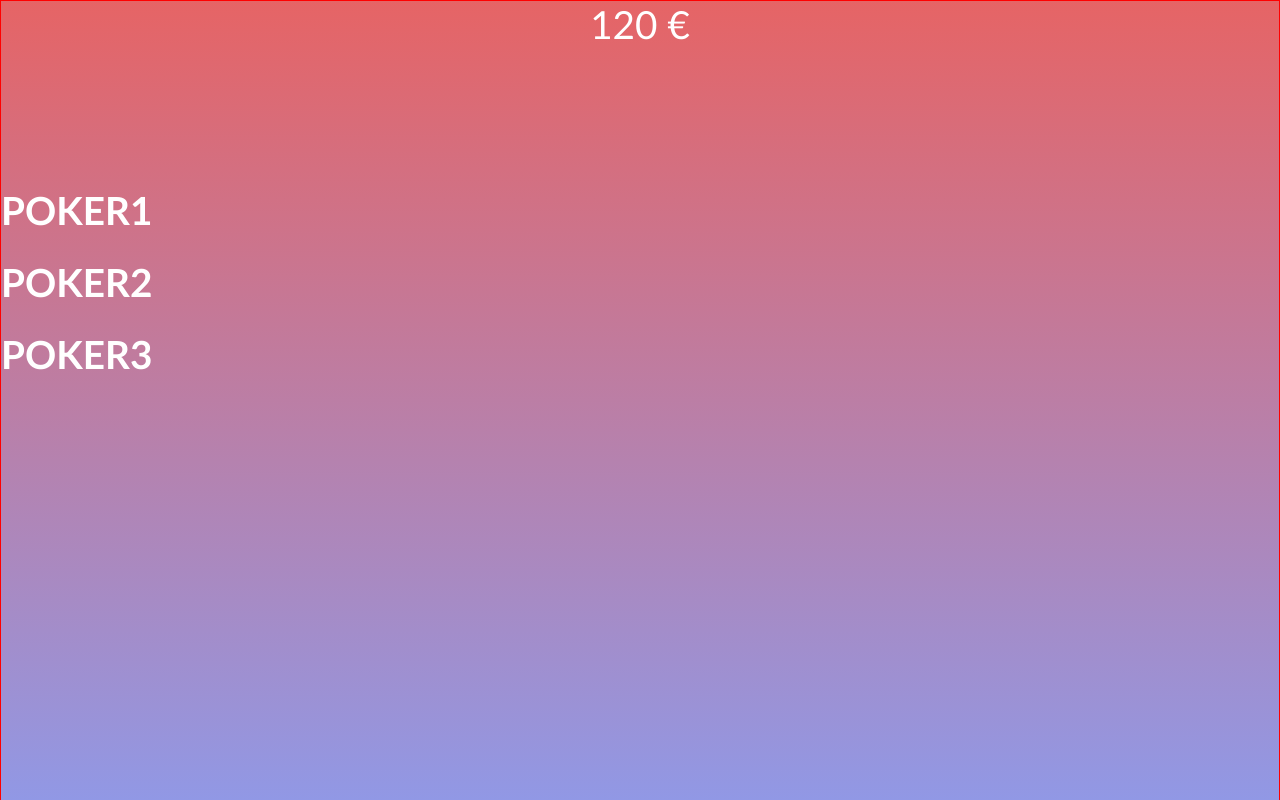
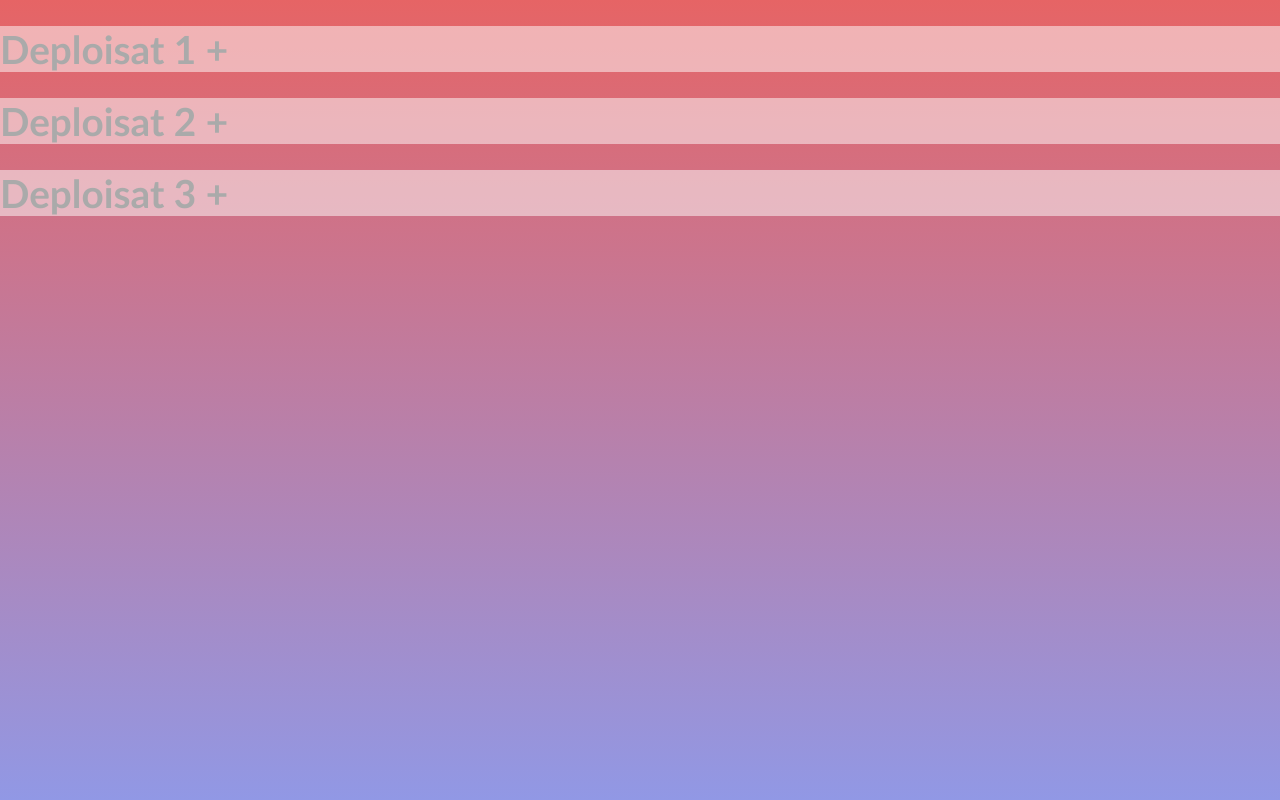
Before and after one commit to Chamoniix/cagnotte, an Angular app: page / in a window 1280 px wide. Built offline with nearby package versions, Linux system fonts and the light colour scheme.

Commit message:
5 files modified, 1 added, 1 deleted

```diff
--- a/src/app/app.component.html
+++ b/src/app/app.component.html
@@ -1,4 +1,6 @@
+<!--
 <app-somme [sommeTotale]="sommeTotale"></app-somme>
+-->
 
 <div id="partie-container">
   <app-partie *ngFor="let partie of parties"
--- a/src/app/app.component.scss
+++ b/src/app/app.component.scss
@@ -3,7 +3,6 @@
   flex-direction: column;
   height: 100%;
   flex-grow: 0;
-  border: 1px solid red;
 
   app-somme {
     height: 20%;
--- a/src/app/app.component.ts
+++ b/src/app/app.component.ts
@@ -35,7 +35,7 @@ export class AppComponent implements OnInit {
 
   private initPartie(i: number): Partie {
     return new Partie({
-        typePartie: 'POKER' + i,
+        typePartie: 'Deploisat ' + i,
         //date: moment('2019-08-26'),
         nombreJoueurs: 4,
         resultats: [
--- a/src/app/components/partie/partie.component.html
+++ b/src/app/components/partie/partie.component.html
@@ -1,9 +1,9 @@
-<h1>{{partie.typePartie}} <span>{{partie.date}}</span> </h1>
+<h1>{{partie.typePartie}} <span>{{partie.date}}</span> <span class="plus" (click)="tooglePartie()">+</span> </h1>
 
 <div *ngIf="deployed" class="content">
   <p> GAGNANT : {{getGagnant()}}</p>
 
-  <div *ngFor="let res of partie.resultats">
+  <div *ngFor="let res of partie.resultats" class="detail">
     <p *ngIf="res.joueurPreneur !== undefined">{{res.joueurDonneur.prenom}} -> {{res.joueurPreneur.prenom}} <span>{{res.somme}}€</span></p>
   </div>
 </div>
--- /dev/null
+++ b/src/app/components/partie/partie.component.scss
@@ -0,0 +1,24 @@
+:host {
+  color: #aaaaaa;
+
+  h1 {
+    background-color: rgba(255,255,255,.5);
+
+    span {
+
+      &.plus {
+        cursor: pointer;
+        display: inline-block;
+
+        &:hover {
+          transform: rotate(90deg);
+          transition: transform 550ms ease;
+        }
+      }
+    }
+  }
+
+  .detail {
+
+  }
+}
--- a/src/app/components/partie/partie.component.ts
+++ b/src/app/components/partie/partie.component.ts
@@ -4,7 +4,7 @@ import { Partie } from '../../model/partie.model';
 @Component({
   selector: 'app-partie',
   templateUrl: './partie.component.html',
-  styleUrls: ['./partie.component.css']
+  styleUrls: ['./partie.component.scss']
 })
 export class PartieComponent {
 
@@ -19,4 +19,8 @@ export class PartieComponent {
     return this.partie.resultats.find(r => r.position === 1).joueurDonneur.prenom;
   }
 
+  public tooglePartie() {
+    this.deployed = !this.deployed;
+  }
+
 }
```
Also changed, not shown: src/app/components/partie/partie.component.css (deleted).
